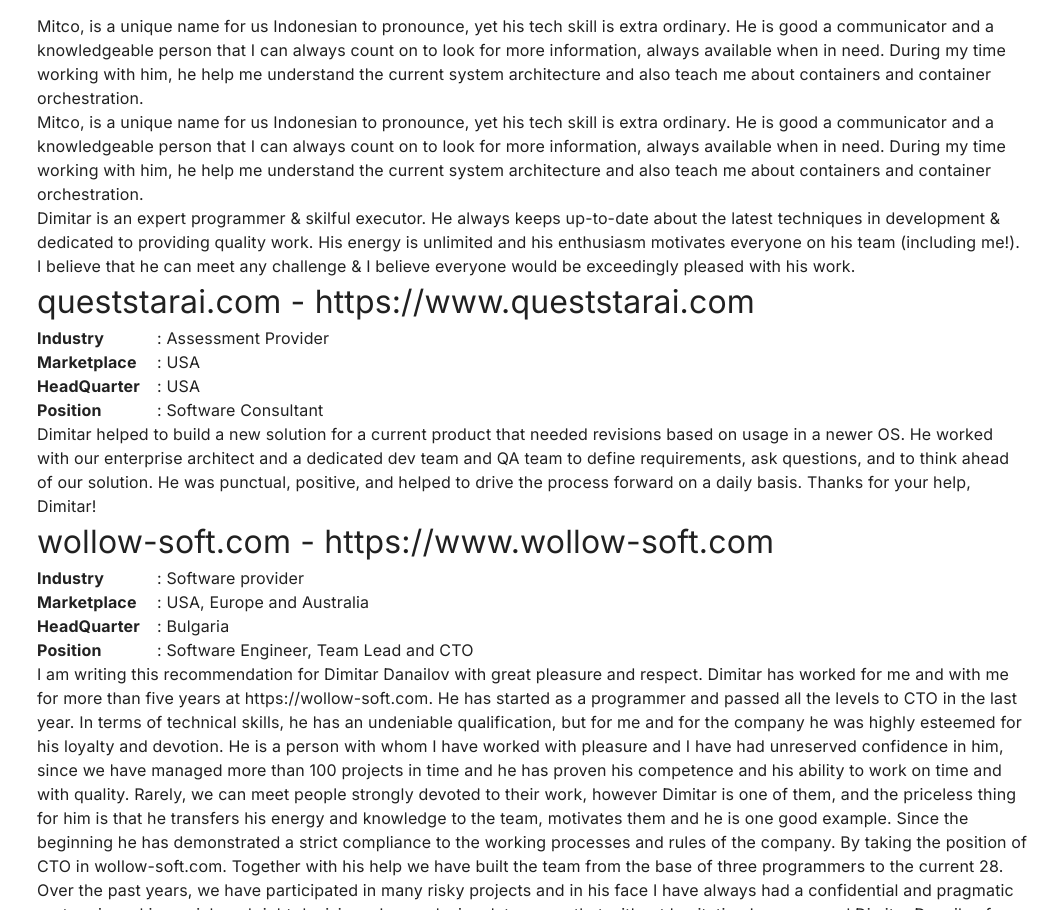
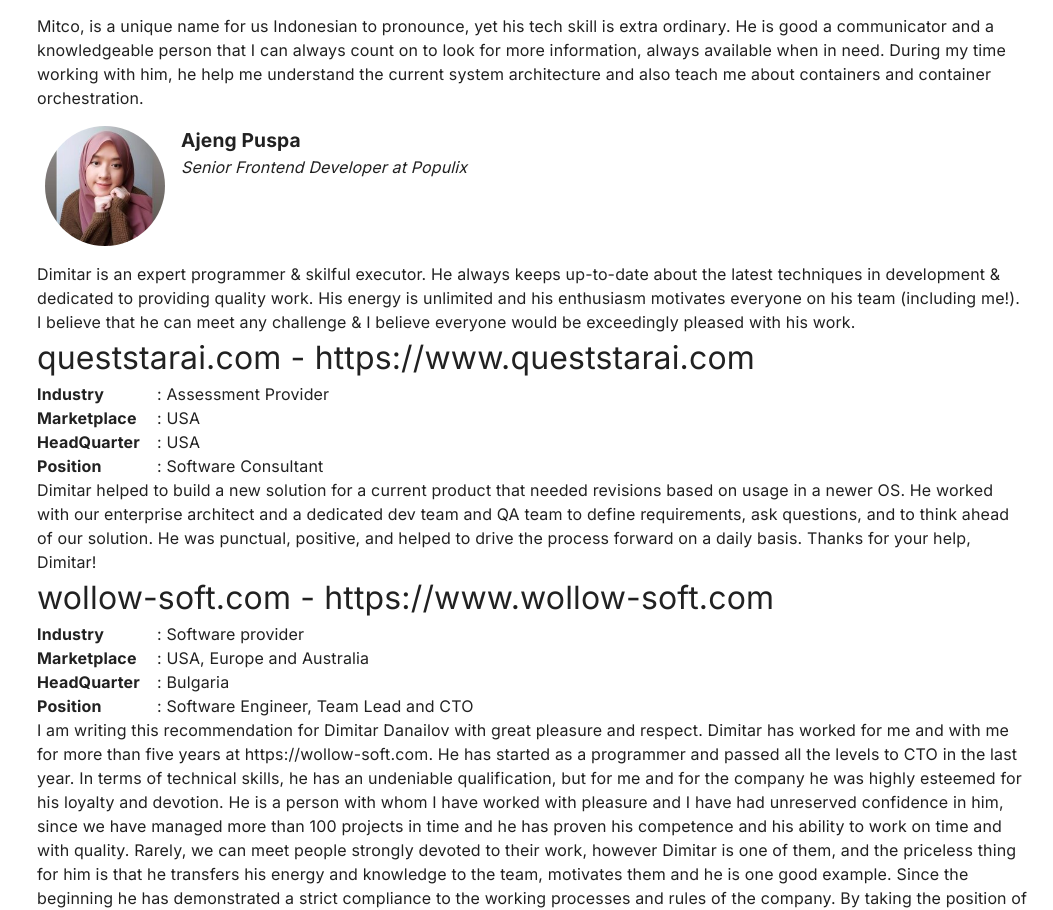
Before and after one commit to dimitardanailov/portfolio, a Next.js app in the folder apps/website/: page /recommendation-letters in a window 1280 px wide. Shown: the part 2666-3576 px from the top of the page, without its empty margins (227-1280 px from the left). Built offline with nearby package versions, Linux system fonts and the light colour scheme.

Commit message:
Ajeng is part of the recommendation list

```diff
--- /dev/null
+++ b/apps/website/src/app/recommendation-letters/projects/getcraft/components/AjengLetter.tsx
@@ -0,0 +1,31 @@
+'use client'
+
+import {FC} from 'react'
+
+import {PersonInfo} from '../../../components'
+
+import source from '@/data/testimonials/images/getcraft/ajengPuspa'
+
+const Letter: FC = () => {
+  return (
+    <>
+      <PersonInfo
+        name="Ajeng Puspa"
+        source={source}
+        title="Senior Frontend Developer at Populix"
+      />
+      <div>
+        <p>
+          Dimitar is an expert programmer & skilful executor. He always keeps
+          up-to-date about the latest techniques in development & dedicated to
+          providing quality work. His energy is unlimited and his enthusiasm
+          motivates everyone on his team (including me!). I believe that he can
+          meet any challenge & I believe everyone would be exceedingly pleased
+          with his work.
+        </p>
+      </div>
+    </>
+  )
+}
+
+export default Letter
--- a/apps/website/src/app/recommendation-letters/projects/getcraft/components/index.ts
+++ b/apps/website/src/app/recommendation-letters/projects/getcraft/components/index.ts
@@ -2,5 +2,6 @@
 import FannyLetter from './FannyLetter'
 import BayuLetter from './BayuLetter'
 import MarselLetter from './MarselLetter'
+import AjengLetter from './AjengLetter'
 
-export {AlexLetter, FannyLetter, BayuLetter, MarselLetter}
+export {AlexLetter, FannyLetter, BayuLetter, MarselLetter, AjengLetter}
--- a/apps/website/src/app/recommendation-letters/projects/getcraft/index.tsx
+++ b/apps/website/src/app/recommendation-letters/projects/getcraft/index.tsx
@@ -10,7 +10,13 @@
   Position,
 } from '../../components'
 
-import {AlexLetter, FannyLetter, BayuLetter, MarselLetter} from './components'
+import {
+  AlexLetter,
+  FannyLetter,
+  BayuLetter,
+  MarselLetter,
+  AjengLetter,
+} from './components'
 
 const Letter: FC = () => {
   return (
@@ -24,22 +30,7 @@
       <FannyLetter />
       <BayuLetter />
       <MarselLetter />
-      <div>
-        Mitco, is a unique name for us Indonesian to pronounce, yet his tech
-        skill is extra ordinary. He is good a communicator and a knowledgeable
-        person that I can always count on to look for more information, always
-        available when in need. During my time working with him, he help me
-        understand the current system architecture and also teach me about
-        containers and container orchestration.
-      </div>
-      <div>
-        Dimitar is an expert programmer & skilful executor. He always keeps
-        up-to-date about the latest techniques in development & dedicated to
-        providing quality work. His energy is unlimited and his enthusiasm
-        motivates everyone on his team (including me!). I believe that he can
-        meet any challenge & I believe everyone would be exceedingly pleased
-        with his work.
-      </div>
+      <AjengLetter />
     </>
   )
 }
```
